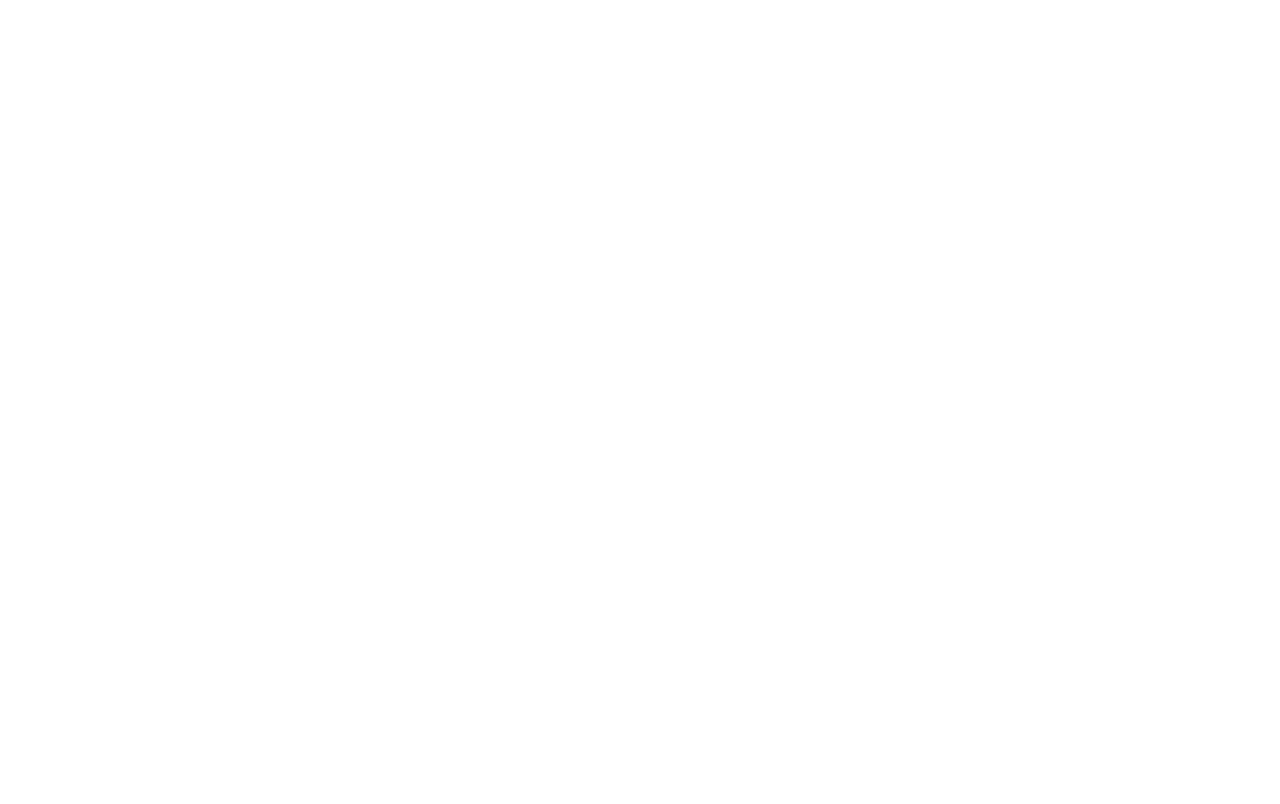
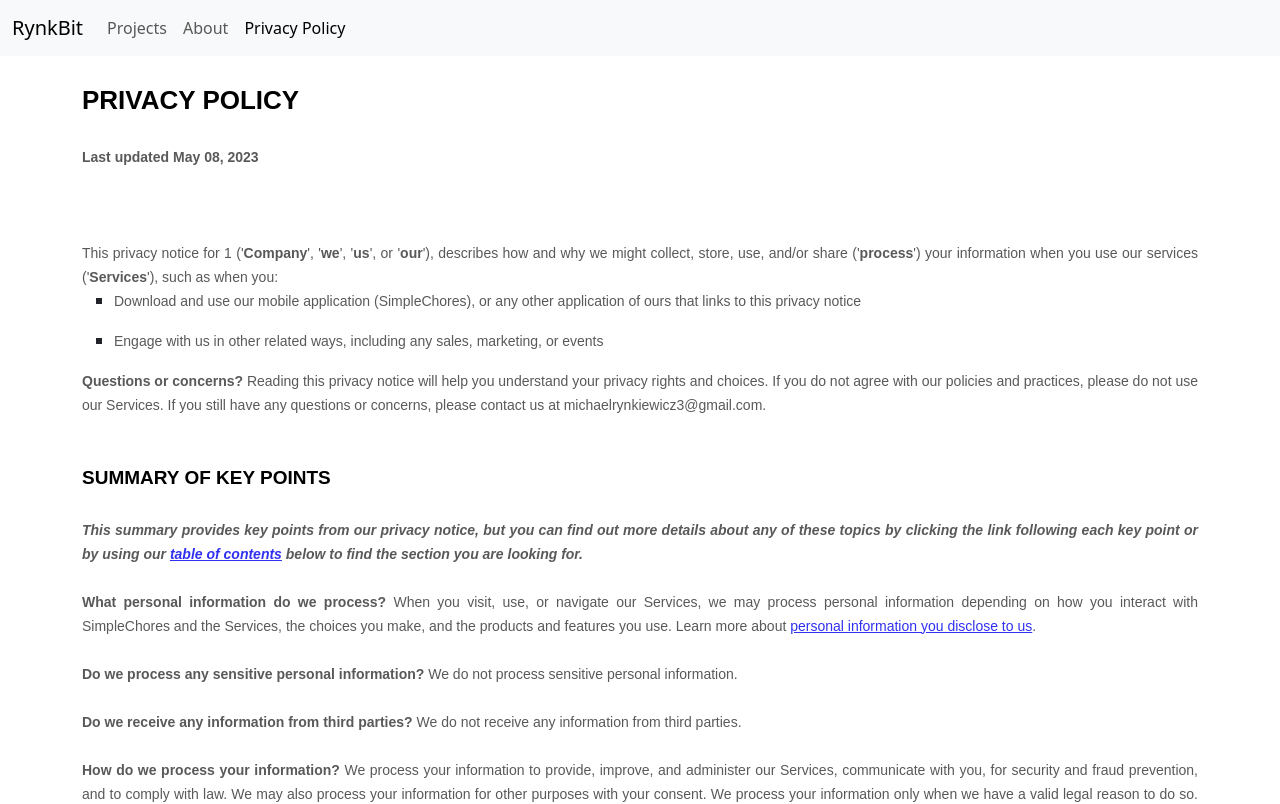
Before and after one commit to meik99/meik99.github.io, a React (Create React App) app in the folder website/: page /privacy-policy/1 in a window 1280 px wide. Before the commit this address had no page. Shown: the top 804 px of the page. Built offline with nearby package versions, Linux system fonts and the light colour scheme.

Commit message:
added privacy policy

```diff
--- a/website/src/App.js
+++ b/website/src/App.js
@@ -16,7 +16,7 @@
           <Route path="/coffeebank" element={<CoffeeBank />} />
           <Route path="/dynatrace-operator" element={<DynatraceOperator />} />
           <Route path="/about" element={<About />} />
-          <Route path="/privacy-policy" element={<PrivacyPolicy />} />
+          <Route path="/privacy-policy/:app" element={<PrivacyPolicy />} />
         </Route>
       </Routes>
     </BrowserRouter>
--- a/website/src/pages/privacy-policy/PrivacyPolicy.js
+++ b/website/src/pages/privacy-policy/PrivacyPolicy.js
@@ -1,11 +1,9 @@
+import { useParams } from "react-router-dom";
 import "./PrivacyPolicy.scss"
 import { privacyPolicyHtml } from "./data";
 
 const PrivacyPolicy = () => {
-    const queryParameters = new URLSearchParams(window.location.search)
-    const app = queryParameters.get("app")
-
-    console.log(app)
+    const { app } = useParams()
 
     return (
         <div className="container">
```
